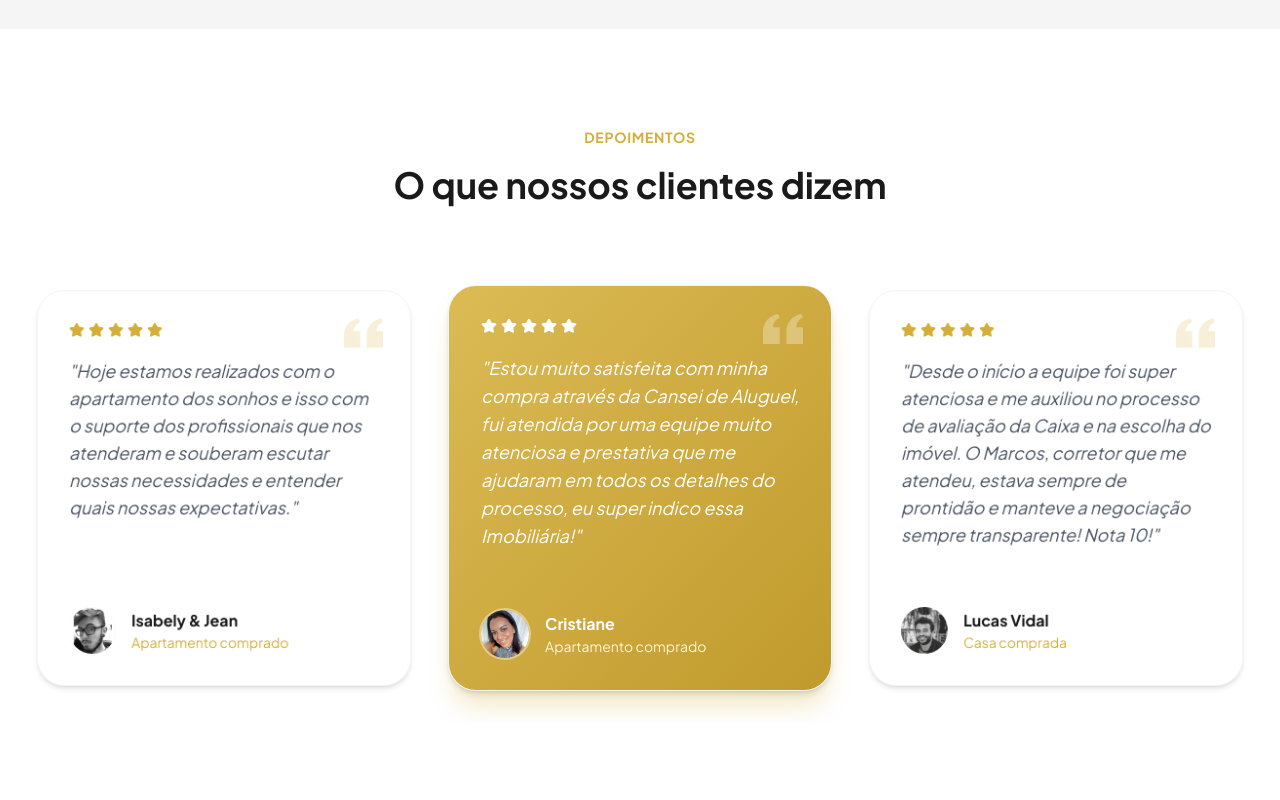
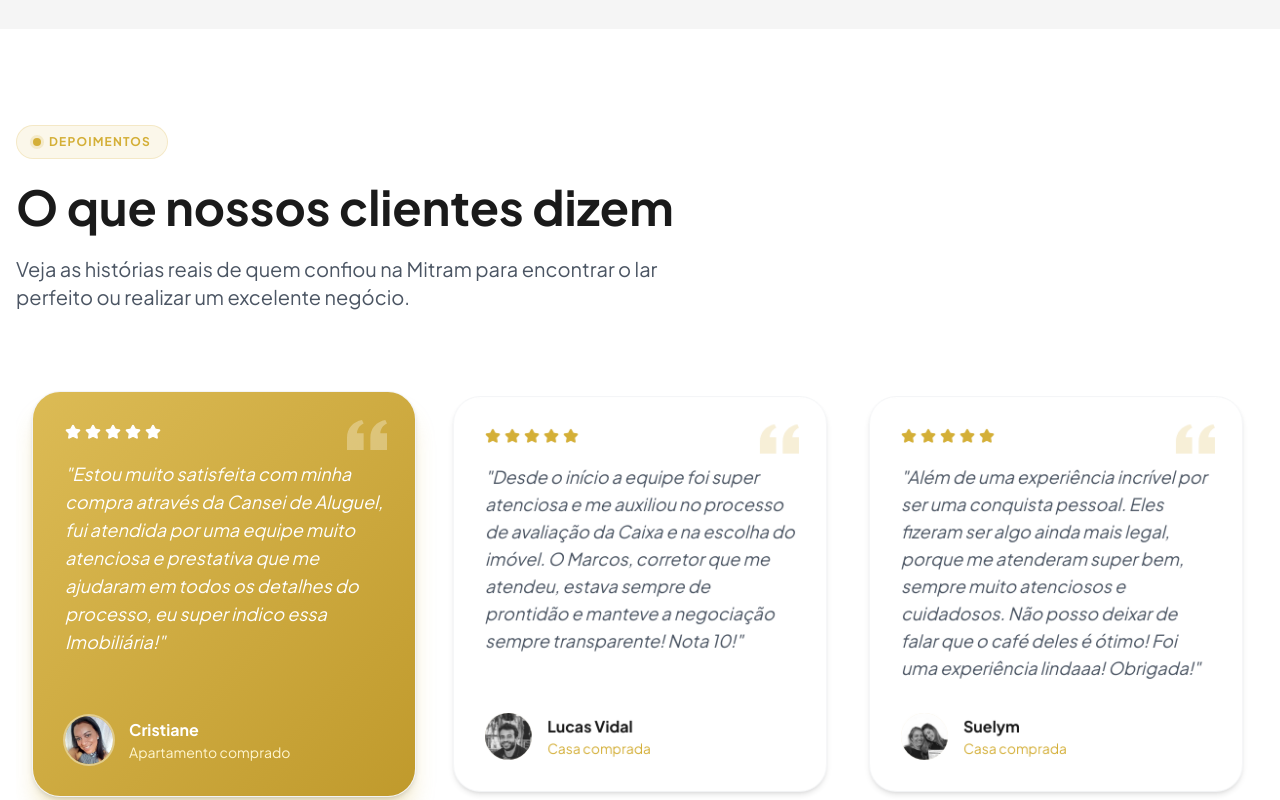
Before and after one commit to lucas-bids/mitram-imoveis, a Next.js app: page / in a window 1280 px wide. Shown: the part 2640-3440 px from the top of the page. Built offline with nearby package versions, Linux system fonts and the light colour scheme; no server answers; the database is empty.

Commit message:
chore: adjust testimonials alignment

```diff
--- a/src/app/page.tsx
+++ b/src/app/page.tsx
@@ -396,9 +396,18 @@ export default async function Home() {
 
       {/* Testimonials */}
       <section className="py-24 container mx-auto px-4">
-        <div className="text-center max-w-2xl mx-auto mb-12 space-y-4">
-          <span className="text-mitram-gold font-bold uppercase tracking-wider text-sm">DEPOIMENTOS</span>
-          <h2 className="text-3xl md:text-4xl font-bold text-mitram-dark">O que nossos clientes dizem</h2>
+        <div className="max-w-3xl mb-12 space-y-6">
+          <div className="inline-flex items-center gap-2 px-4 py-2 rounded-full bg-mitram-gold/10 text-mitram-gold font-bold text-xs uppercase tracking-widest border border-mitram-gold/20">
+            <span className="relative flex h-2 w-2">
+              <span className="animate-ping absolute inline-flex h-full w-full rounded-full bg-mitram-gold opacity-75"></span>
+              <span className="relative inline-flex rounded-full h-2 w-2 bg-mitram-gold"></span>
+            </span>
+            Depoimentos
+          </div>
+          <h2 className="text-3xl md:text-4xl lg:text-5xl font-bold text-mitram-dark">O que nossos clientes dizem</h2>
+          <p className="text-gray-600 text-lg md:text-xl max-w-2xl">
+            Veja as histórias reais de quem confiou na Mitram para encontrar o lar perfeito ou realizar um excelente negócio.
+          </p>
         </div>
 
         <TestimonialsCarousel testimonials={TESTIMONIALS} />
--- a/src/components/public/TestimonialsCarousel.tsx
+++ b/src/components/public/TestimonialsCarousel.tsx
@@ -54,7 +54,8 @@ export default function TestimonialsCarousel({
   const paint = useCallback((pos: number) => {
     if (!trackRef.current || slideWidth === 0) return;
 
-    const centerOffset = itemsPerView === 3 ? 1 : 0;
+    // Center offset is 0 so the active card is the first one on the left
+    const centerOffset = 0;
     const translateX = -(pos - centerOffset) * slideWidth;
 
     trackRef.current.style.transform = `translate3d(${translateX}px, 0, 0)`;
```
